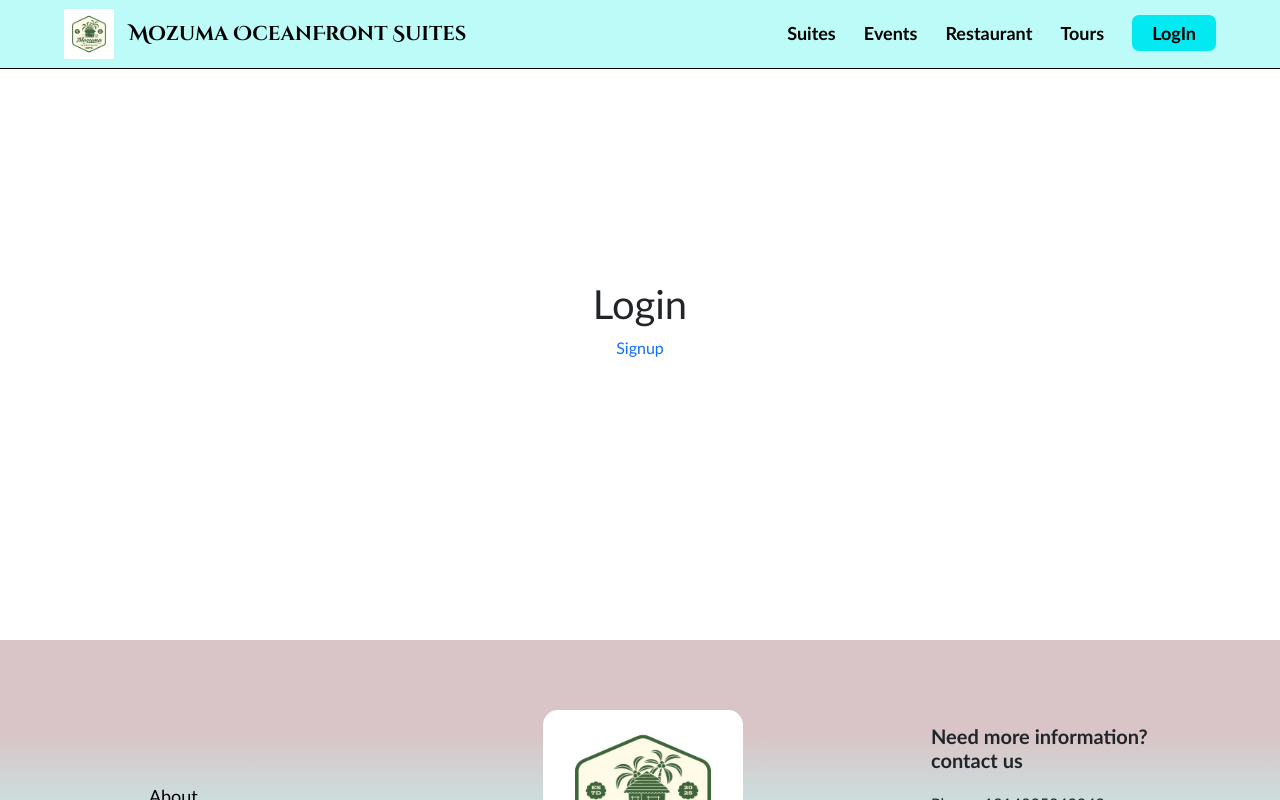
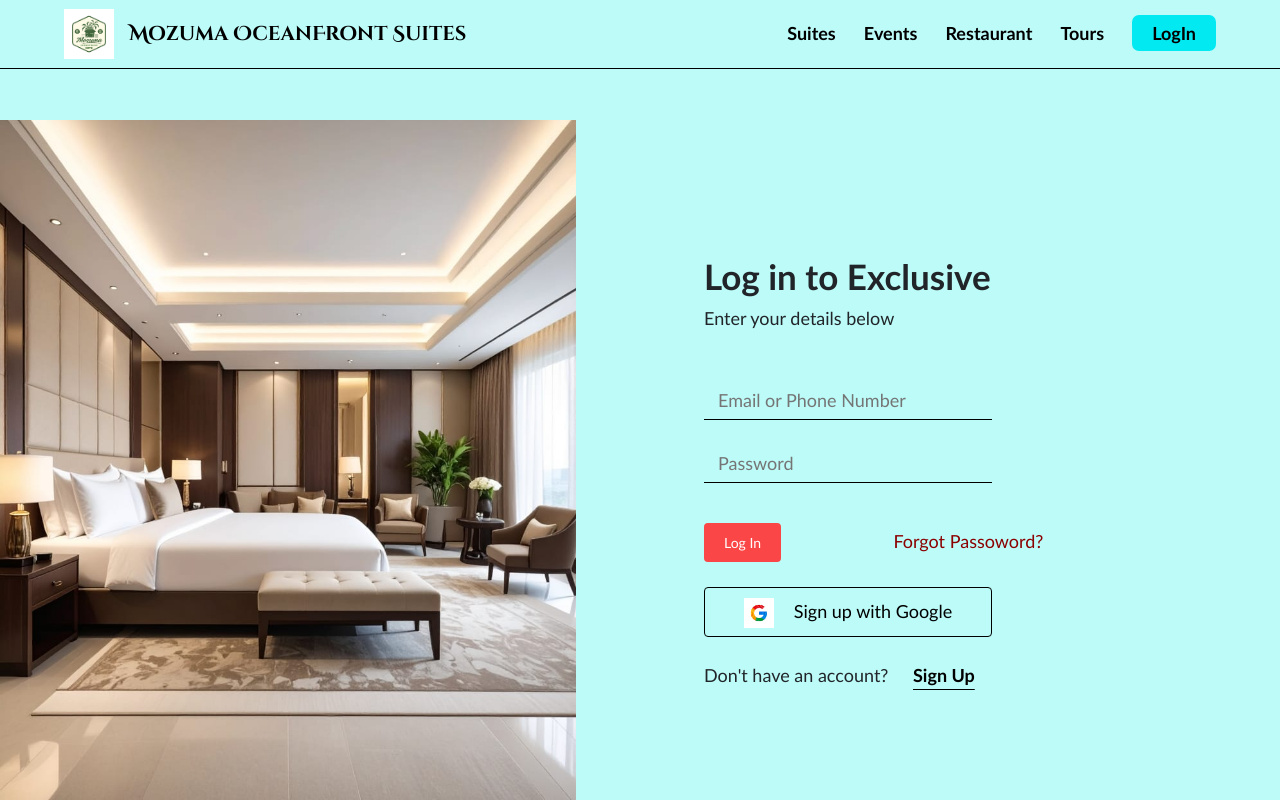
Before and after one commit to r-owusu/mozumatest, a React (Vite) app in the folder Frontend/: page /login in a window 1280 px wide. Shown: the top 800 px of the page. Built offline with nearby package versions, Linux system fonts and the light colour scheme.

Commit message:
created authentication pages

```diff
--- a/Frontend/public/assets/styles.css
+++ b/Frontend/public/assets/styles.css
@@ -213,7 +213,7 @@ header img {
 /*-----------------------------------home page  */
 /* ----------about */
 .home-about {
-    background: url('../assets/images/home/suites-main.jpeg');
+    background: url('../assets/images/HOME/suites-main.jpeg');
     background-size: cover;
     background-position: center;
     height: 90vh;
@@ -312,7 +312,7 @@ header img {
 /* ----------events */
 .h-event {
     height: 80vh;
-    background: linear-gradient(rgba(0, 0, 0, 0.6), rgba(0, 0, 0, 0.6)), url('../assets/images/home/beach-1.jpg');
+    background: linear-gradient(rgba(0, 0, 0, 0.6), rgba(0, 0, 0, 0.6)), url('../assets/images/HOME/beach-1.jpg');
     background-size: cover;
     background-position: center;
     display: flex;
@@ -353,7 +353,7 @@ header img {
     align-items: center;
     justify-content: center;
     gap: 70px;
-    padding: 20px 10%;
+    padding: 20px 0;
 }
 .suite {
     width: 300px;
@@ -573,3 +573,91 @@ footer .details nav ul {
     font-size: 18px;
     color: white;
 }
+
+
+/*-----------------------------------login page  */
+.login-page {
+    display: flex;
+    align-items: center;
+    gap: 10%;
+    padding: 15vh 0;
+    background-color: var(--mz-blue-lighten);
+}
+
+.login-page div {
+    width: 65%;
+}
+.login-page div img {
+    height: 90vh;
+    width: 100%;
+}
+.login-inner h2 {
+    font-size: 35px;
+    font-weight: bold;
+}
+.login-inner p:nth-child(2) {
+    font-size: 18px;
+    margin-bottom: 50px;
+}
+.login-inner input[type='button'] {
+    background-color: rgb(250, 70, 70);
+    border: none;
+    color: white;
+    border-radius: 4px;
+    font-size: 14px;
+}
+.login-div {
+    margin: 40px 0 25px 0;
+}
+.login-div a {
+    color: darkred;
+    font-size: 18px;
+}
+.login-button {
+    padding: 9px 20px;
+    margin-right: 30%;
+}
+.signup-button {
+    width: 50%;
+    padding: 10px 0;
+    margin: 20px 0 15px;
+}
+.login-inner form input[type='text'], input[type='password'] {
+    border: none;
+    border-bottom: 1px solid var(--mz-black);
+    background-color: transparent;
+    display: block;
+    outline: none;
+    padding: 5px 14px;
+    margin-bottom: 25px;
+    width: 50%;
+    font-size: 18px;
+}
+.login-option {
+    margin-top: 8px;
+    font-size: 18px;
+}
+.login-option a {
+    color: var(--mz-black);
+    font-weight: bold;
+    text-decoration: underline;
+    text-underline-offset: 7px;
+    font-size: 18px;
+    margin-left: 20px;
+}
+.login-inner a img {
+    width: 30px;
+    height: 30px;
+}
+.google-login {
+    display: flex;
+    width: 50%;
+    justify-content: center;
+    gap: 20px;
+    border: 1px solid black;
+    border-radius: 4px;
+    height: 50px;
+    padding-top: 10px;
+    color: black;
+    margin-bottom: 25px;
+}
--- a/Frontend/src/components/Home/Cuisine.jsx
+++ b/Frontend/src/components/Home/Cuisine.jsx
@@ -17,7 +17,7 @@ const Cuisine = () => {
       <div className='h-cuisine-info'>
         <div>
           <div className='inner'>
-            <img src='../../assets/images/home/food-2.jpg' />
+            <img src='../../assets/images/HOME/food-2.jpg' />
 
             <div>
               <p>Enjoy authentic Ghanaian flavors and modern cuisine crafted with care.</p>
@@ -30,7 +30,7 @@ const Cuisine = () => {
         </div>
 
         <div className='h-cuisine-img'>
-          <img src='../../assets/images/home/food-1.jpg' />
+          <img src='../../assets/images/HOME/food-1.jpg' />
         </div>
       </div>
 
--- a/Frontend/src/components/Home/Suites.jsx
+++ b/Frontend/src/components/Home/Suites.jsx
@@ -8,12 +8,22 @@ const Suites = () => {
       {/* carousel */}
       <div className="suites">
         <div className="suite">
-          <img src="../../assets/images/home/suites-main.jpeg" alt="Suite 1" />
+          <img src="../../assets/images/HOME/suites-main.jpeg" alt="Suite 1" />
 
           <div>
             <h2>Deluxe Suite</h2>
             <p>Wake up to ocean view in this cozy suite with a balcony and king-sized bed</p>
             <p>From <span>$160/night</span></p>
+          </div>
+        </div>
+
+        <div className="suite">
+          <img src="../../assets/images/HOME/suites-main.jpeg" alt="Suite 1" />
+
+          <div>
+            <h2>Modern Suite</h2>
+            <p>Wake up to ocean view in this cozy suite with a balcony and king-sized bed</p>
+            <p>From <span>$120/night</span></p>
           </div>
         </div>
 
--- a/Frontend/src/components/authenticaton/Login.jsx
+++ b/Frontend/src/components/authenticaton/Login.jsx
@@ -3,9 +3,35 @@ import { Link } from 'react-router-dom'
 
 const Login = () => {
   return (
-    <div className='pages'>
-        <h1>Login</h1>
-        <Link to='/signup'>Signup</Link>
+    <div className='login-page'>
+      <div>
+        <img src='../../assets/images/suites/suite-7.jpg' />
+      </div>
+
+      <div className='login-inner'>
+        <h2>Log in to Exclusive </h2>
+        <p>Enter your details below</p>
+
+        <form>
+          <input type='text' placeholder='Email or Phone Number' />
+          <input type='password' placeholder='Password' />
+
+          <div className='login-div'>
+            <input type='button' className='login-button' value='Log In' />
+
+            <Link to=''>Forgot Passoword?</Link>
+          </div>
+        </form>
+
+        <Link to="" className='google-login'>
+          <img src='../../assets/icons/google-1.png'/>
+          <p>Sign up with Google</p>
+        </Link>
+
+        <p className='login-option'>Don't have an account? <Link to="/signup">Sign Up</Link></p>
+
+
+      </div>
     </div>
   )
 }
--- a/Frontend/src/components/authenticaton/Signup.jsx
+++ b/Frontend/src/components/authenticaton/Signup.jsx
@@ -3,10 +3,27 @@ import { Link } from 'react-router-dom'
 
 const Signup = () => {
   return (
-    <div className='pages'>
-        <h1>Signup</h1>
-        <Link to='/login'>Login</Link>
-    </div>
+     <div className='login-page'>
+            <div>
+              <img src='../../assets/images/suites/suite-7.jpg'/>
+            </div>
+
+            <div className='login-inner'>
+              <h2>Create an account</h2>
+              <p>Enter your details below</p>
+
+              <form>
+                <input type='text' placeholder='Name'/>
+                <input type='text' placeholder='Email or Phone Number'/>
+                <input type='password' placeholder='Password'/>
+
+                <input type='button' className='signup-button' value='Create an account'/>
+              </form>
+
+              <p className='login-option'>Already have an account? <Link to="/login">Log In</Link></p>
+
+            </div>
+        </div>
   )
 }
 
```
Also changed, not shown: Frontend/public/assets/icons/google-1.png (added), Frontend/public/assets/icons/google.png (added).
